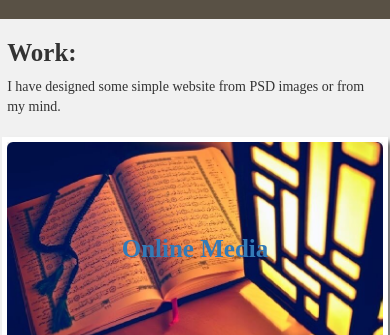
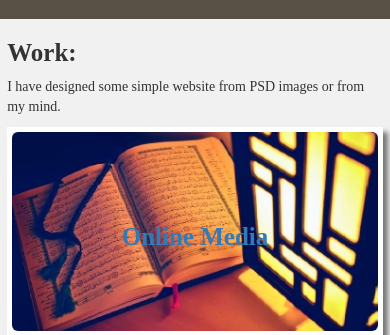
Before and after one commit to BadrShahin/Profile, a plain HTML site: page index.html in a window 390 px wide. Shown: the part 1510-1845 px from the top of the page. Drawn offline with nearby package versions, Linux system fonts and the light colour scheme; some packages are replaced by stand-ins of ours.

Commit message:
Update style.css

```diff
--- a/css/style.css
+++ b/css/style.css
@@ -198,4 +198,8 @@ th p, #interest h3, #work h3, #contact p{
 	#work td{
 		padding: 10px;
 	}
+	#work td{
+		padding: 0;
+		margin: 0;
+	}
 }
```
